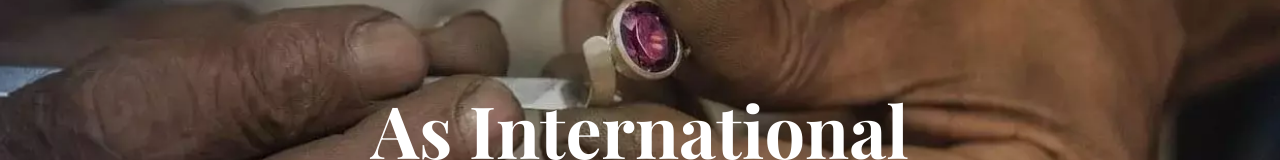
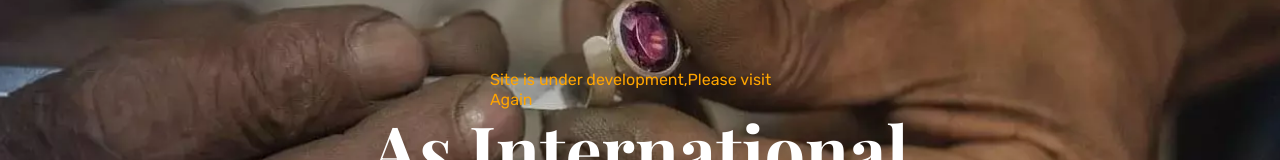
Before and after one commit to wazidchoudhary/nextProject, a Next.js app: page / in a window 1280 px wide. Shown: the part 311-471 px from the top of the page. Built offline with nearby package versions, Linux system fonts and the light colour scheme; no server answers; the database is empty; a web font is replaced by a local one.

Commit message:
added message

```diff
--- a/src/components/Header.jsx
+++ b/src/components/Header.jsx
@@ -279,10 +279,11 @@ const Header = () => {
                             </ul>
                         </nav>
                     </div>
-                    {/* mobile menu end */}
+                    {/* [mobile menu end */}
 
                 </div>
             </aside>
+
         </>
     );
 };
--- a/src/components/HeroSlider.jsx
+++ b/src/components/HeroSlider.jsx
@@ -14,7 +14,9 @@ const HeroSlider = () => {
                             tabIndex={0}
                             style={{ width: '100%', objectFit: 'contain', backgroundImage: 'url("assets/image/home-slider-image-1.webp")' }}
                         >
+
                             <div className="container position-relative">
+                            <div style={{color:'orange',fontSize:'16px',width:'300px',marginLeft:'auto',marginRight:'auto'}}>Site is under development,Please visit Again</div>
                                 <div className="row">
                                     <div className="col-lg-12 text-center">
                                         <h1>As International</h1>
```
